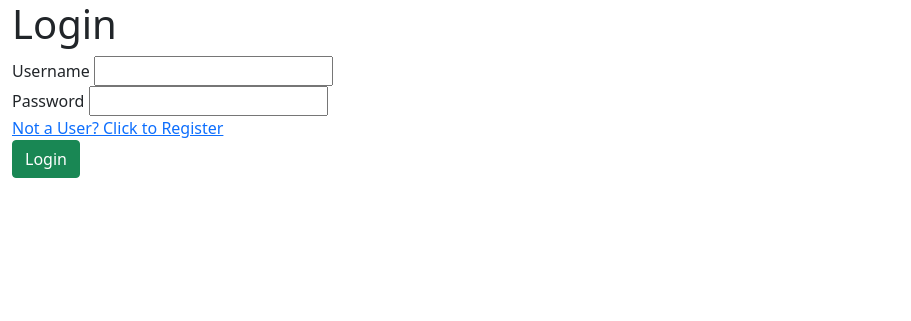
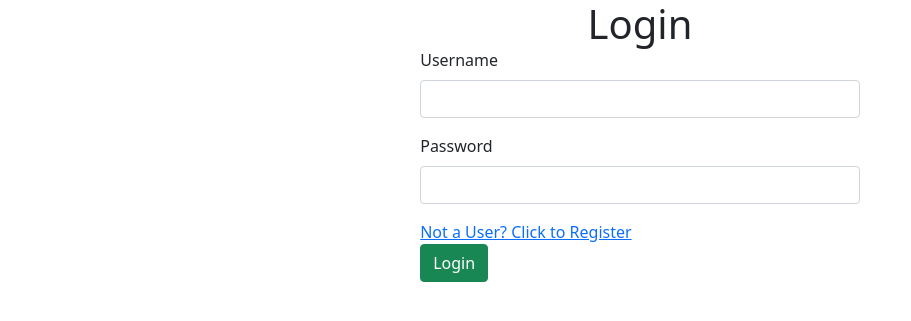
Before and after one commit to carolynttnguyen/Bloom-solo-project, a Django app: page / in a window 1280 px wide. Shown: the top 321 px of the page, without its empty margins (0-911 px from the left). Run offline with Django 3.2, Linux system fonts and the light colour scheme.

Commit message:
final touches of web app

```diff
--- a/blossom_app/templates/login.html
+++ b/blossom_app/templates/login.html
@@ -9,9 +9,9 @@
 </head>
 
 <body>
-    <div class="container-fluid">
+    <div class="container-fluid my-auto ">
 
-        <h2 class="display-6">Login</h2>
+        <h2 class="display-6 mx-auto my-auto text-center">Login</h2>
 
          <!-- errors message -->
          {% if messages %}
@@ -24,16 +24,16 @@
 
 
         <!-- login form  -->
-        <form action="/login" method="post">
+        <form action="/login" class="mx-auto my-auto" style="width:35%;" method="post">
             {% csrf_token %}
-            <div class="form-group">
-                <label for="username">Username</label>
-                <input type="text" name="log_username">
+            <div class="form-group mb-3 ">
+                <label for="username" class='form-label'>Username</label>
+                <input type="text"  class="form-control" name="log_username">
             </div>
 
-            <div class="form-group">
-                <label for="pw">Password</label>
-                <input type="password" name="log_password">
+            <div class="form-group mb-3">
+                <label for="pw"  class='form-label'>Password</label>
+                <input type="password" class="form-control" name="log_password">
 
             </div>
 
--- a/blossom_app/views.py
+++ b/blossom_app/views.py
@@ -70,8 +70,8 @@ def create_user(request):
 
 
 def show_bloomboard(request):
-    if 'id' not in request.session:
-        return redirect('/')
+    # if 'id' not in request.session:
+    #     return redirect('/')
     # fetch User's personal data - reason, quote, post
     # fetch user's friends data- all post
     current_user = Users.objects.get(id=request.session['user_id'])
```
Also changed, not shown: blossom_app/images/tumblr_n2jwv31aDR1t1j2lso5_1280.jfif (added), db.sqlite3.
